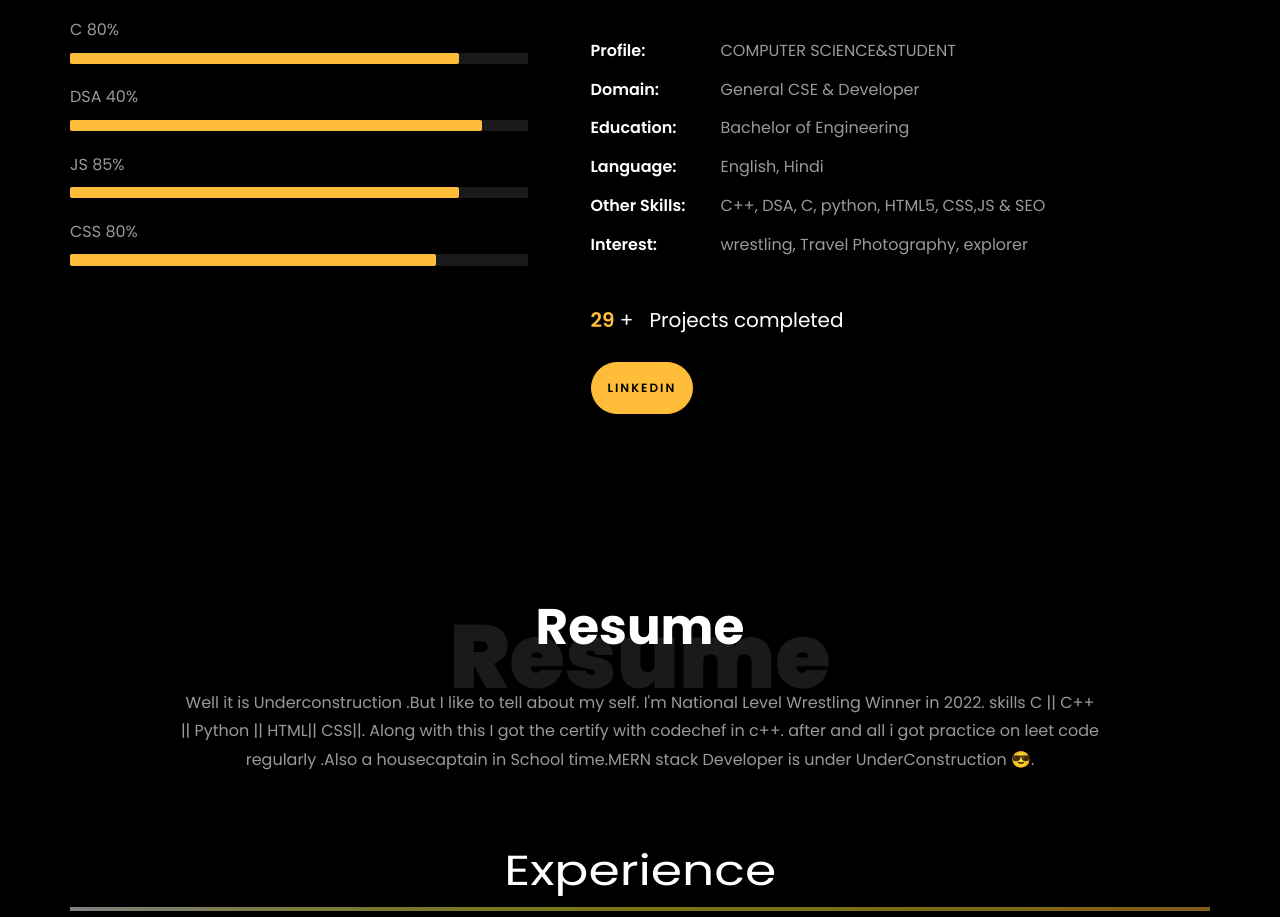
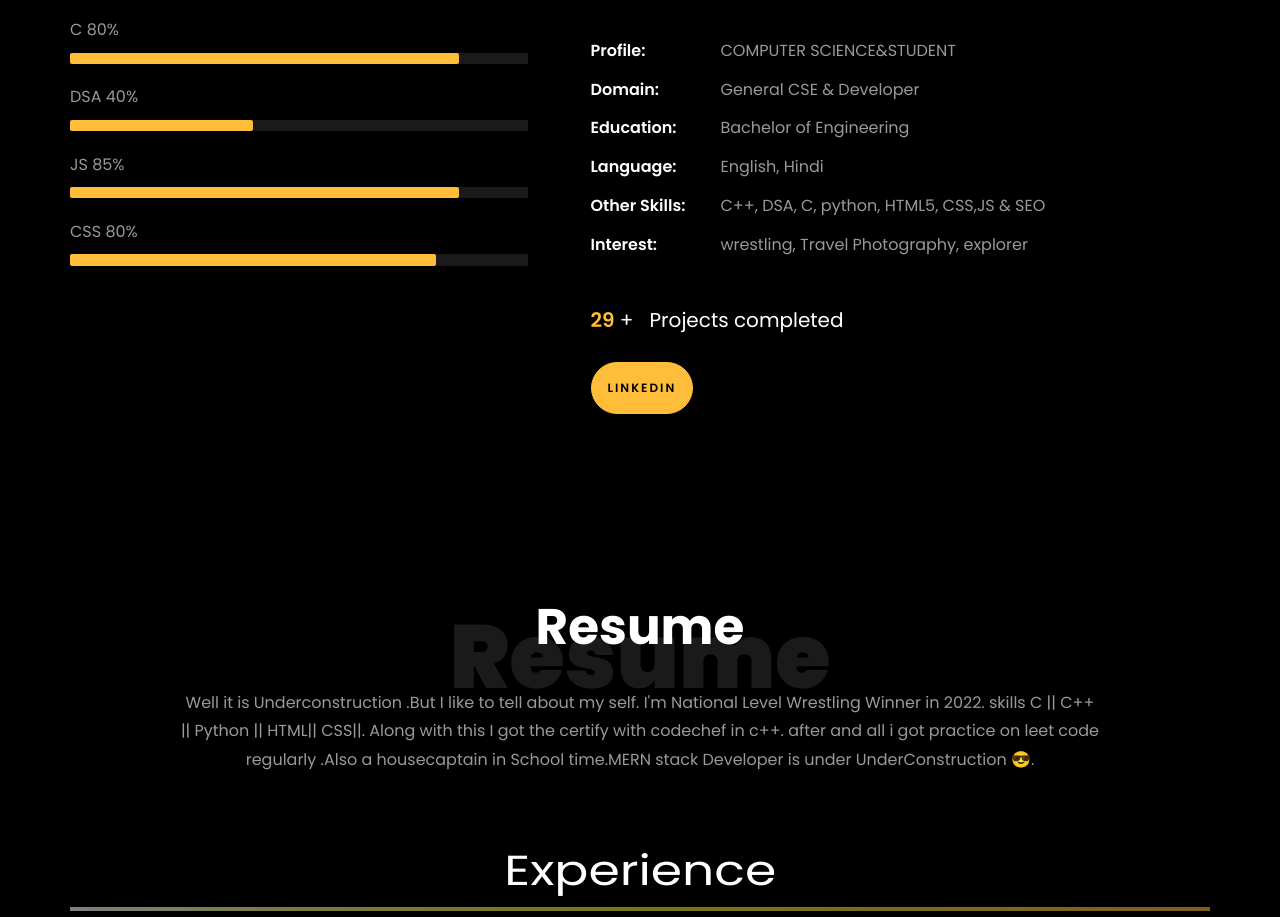
Before and after one commit to Akshansh0612/AK-WORK, a plain HTML site: page AkshanshPortfolio.html in a window 1280 px wide. Shown: the part 1137-2054 px from the top of the page. Drawn offline with Linux system fonts and the light colour scheme; files whose address does not match are found by name.

Commit message:
Update AkshanshPortfolio.html

```diff
--- a/AkshanshPortfolio.html
+++ b/AkshanshPortfolio.html
@@ -244,7 +244,7 @@
 
 									<span>DSA</span> <span class="pull-right">40%</span>
 									<div class="progress">
-										<div class="progress-bar" role="progressbar" style="width: 90%" aria-valuenow="90" aria-valuemin="0"
+										<div class="progress-bar" role="progressbar" style="width: 40%" aria-valuenow="40" aria-valuemin="0"
 											aria-valuemax="100"></div>
 									</div>
 
```
